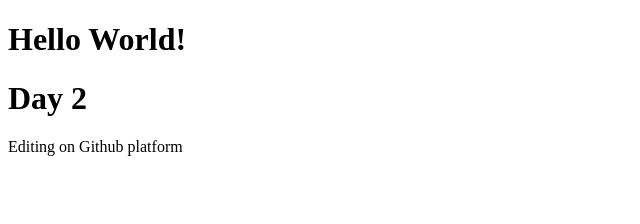
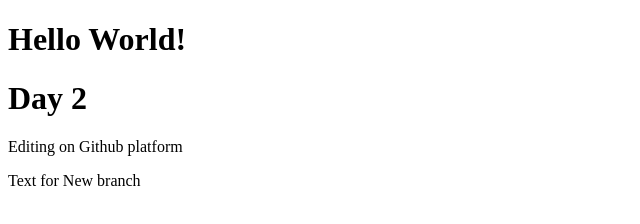
Before and after one commit to janasheenakbar/Dec-16, a plain HTML site: page index.html in a window 1280 px wide. Shown: the whole page, without its empty margins (0-640 px from the left). Drawn offline with Linux system fonts and the light colour scheme.

Commit message:
main bracnh html saved

```diff
--- a/index.html
+++ b/index.html
@@ -9,5 +9,6 @@
     <h1>Hello World!</h1>
     <h1>Day 2</h1>
     <p>Editing on Github platform</p>
+    <p>Text for New branch</p>
   </body>
 </html>
```
